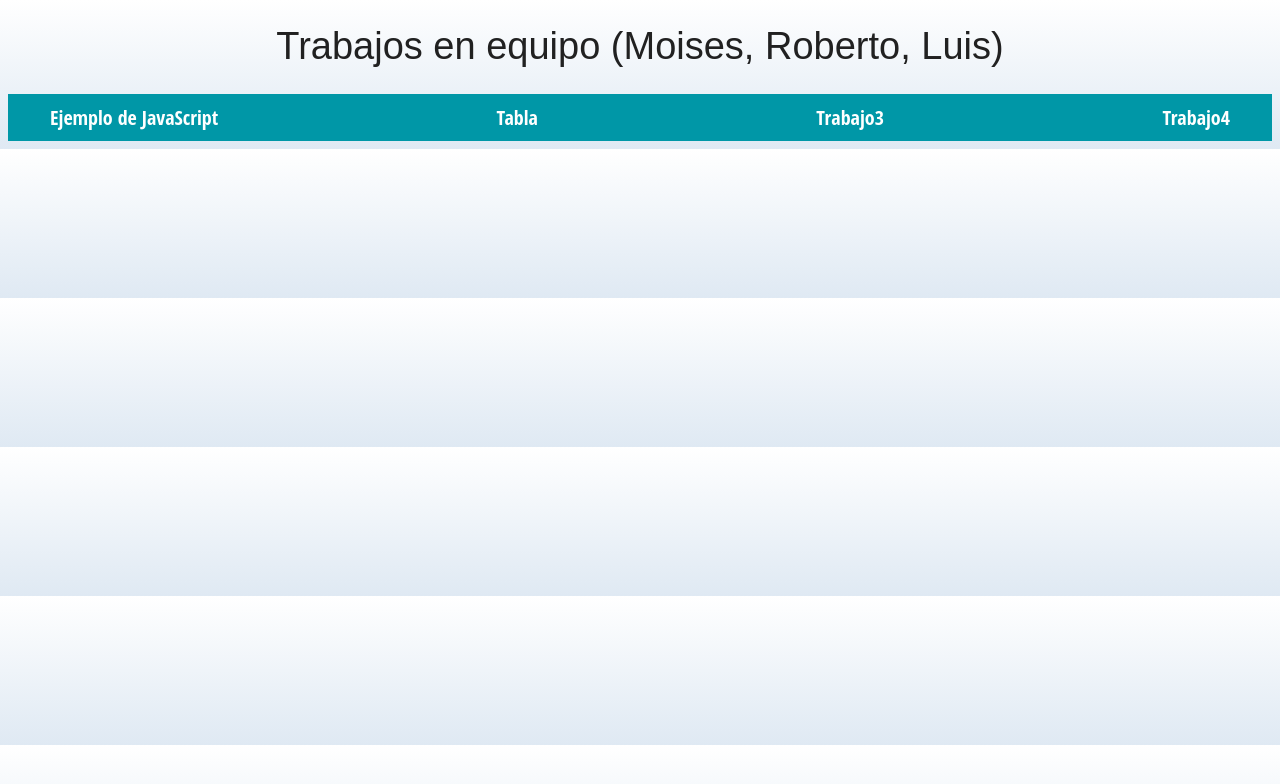
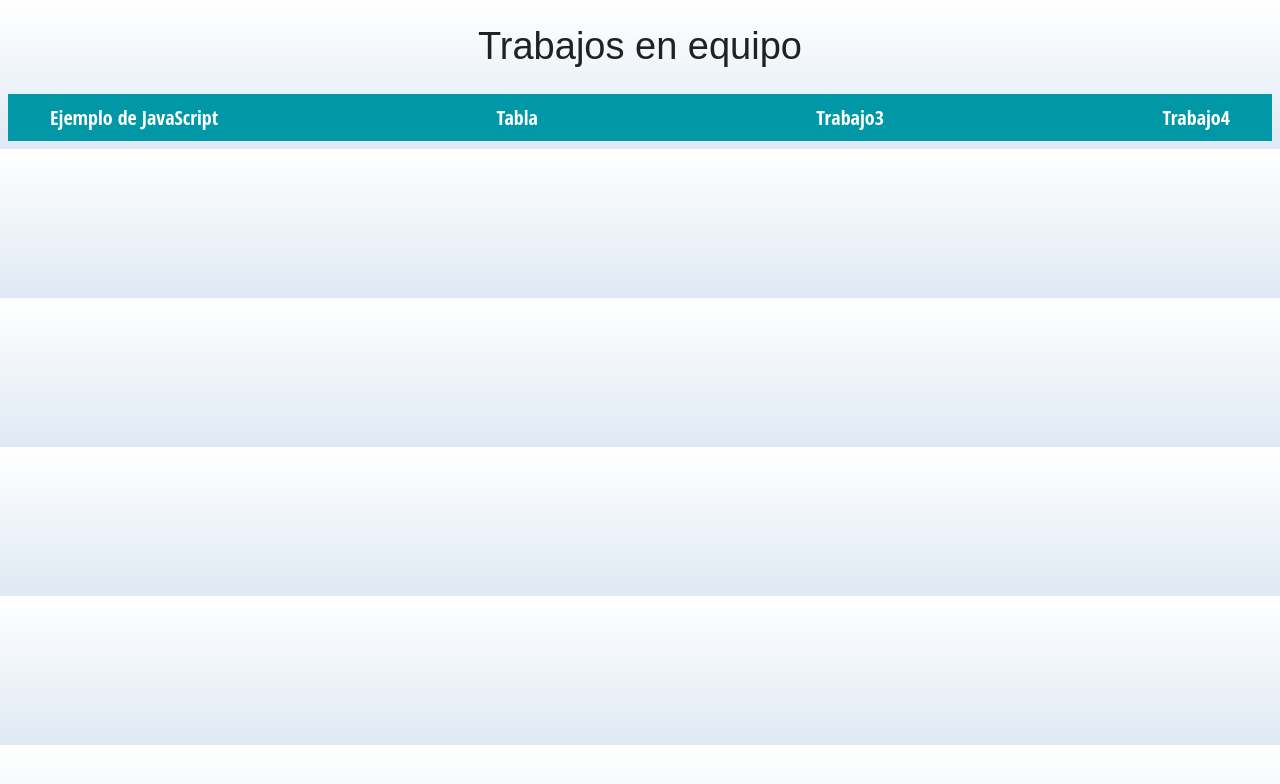
Before and after one commit to Robertojimene/Pagina-enlace, a plain HTML site: page index.html in a window 1280 px wide. Drawn offline with Linux system fonts and the light colour scheme.

Commit message:
Update index.html

```diff
--- a/index.html
+++ b/index.html
@@ -9,7 +9,7 @@
 </head>
 <body>
     <header>
-        <h1 class="titulo">Trabajos en equipo (Moises, Roberto, Luis)</h1>
+        <h1 class="titulo">Trabajos en equipo</h1>
     </header>
     <div class="nav-bg">
     <nav class="navegacion-principal contenedor">
```
